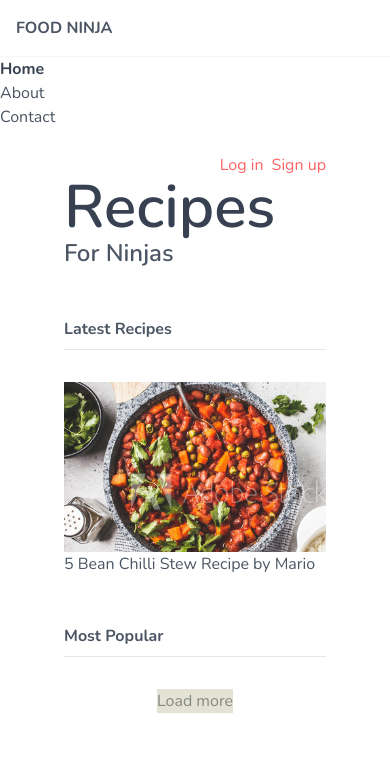
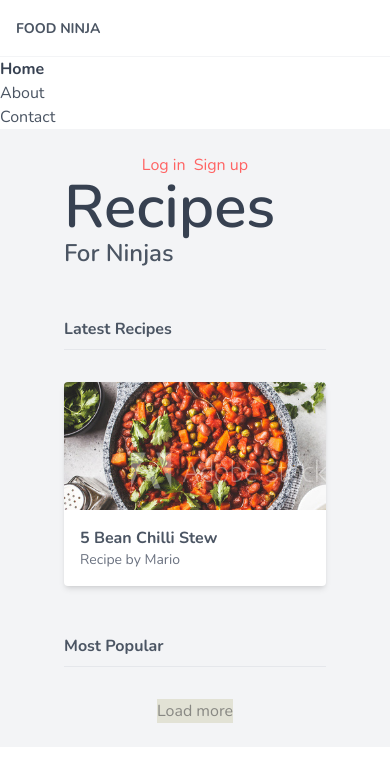
Before and after one commit to p0nyqz/css-playground, a website: page public/index.html in a window 390 px wide. Drawn offline with nearby package versions, Linux system fonts and the light colour scheme.

Commit message:
tailwind: responsive classes and card

```diff
--- a/public/index.html
+++ b/public/index.html
@@ -13,7 +13,9 @@
             <nav>
                 <div>
                     <h1 class="font-bold uppercase p-4 border-b border-gray-100">
-                        <a href="/">Food Ninja</a>
+                        <a href="/"
+                           class="text-sm md:text-xl">Food
+                            Ninja</a>
                     </h1>
                 </div>
                 <ul>
@@ -36,8 +38,8 @@
             </nav>
         </div> <!-- end nav -->
 
-        <main class="px-16 py-6">
-            <div class="flex justify-end">
+        <main class="px-16 py-6 bg-gray-100">
+            <div class="flex justify-center md:justify-end">
                 <a href="#" class="text-primary">Log in</a>
                 <a href="#" class="text-primary ml-2">Sign up</a>
             </div>
@@ -48,16 +50,17 @@
             </header>
 
             <div>
-                <h4
-                        class="font-bold mt-12 pb-2 border-b border-gray-200">Latest Recipes</h4>
+                <h4 class="font-bold mt-12 pb-2 border-b border-gray-200">Latest Recipes</h4>
 
                 <div class="mt-8">
                     <!-- cards go here -->
-                    <div>
-                        <img src="img/stew.jpg" alt="stew">
-                        <div>
-                            <span>5 Bean Chilli Stew</span>
-                            <span>Recipe by Mario</span>
+                    <div class="bg-white rounded overflow-hidden shadow-md">
+                        <img src="img/stew.jpg" alt="stew"
+                             class="w-full h-32 sm:h-48 object-cover">
+                        <div class="m-4">
+                            <span class="font-bold">5 Bean Chilli Stew</span>
+                            <span class="block text-gray-500 text-sm">Recipe by
+                                Mario</span>
                         </div>
                     </div>
                 </div>
```
Also changed, not shown: public/tailwind.css.
